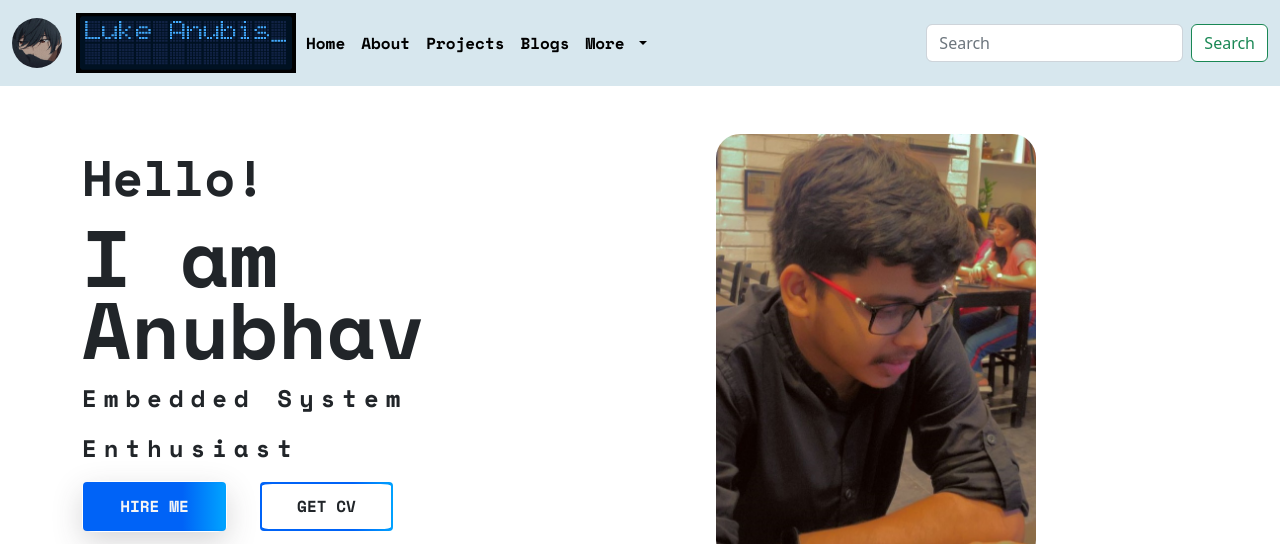
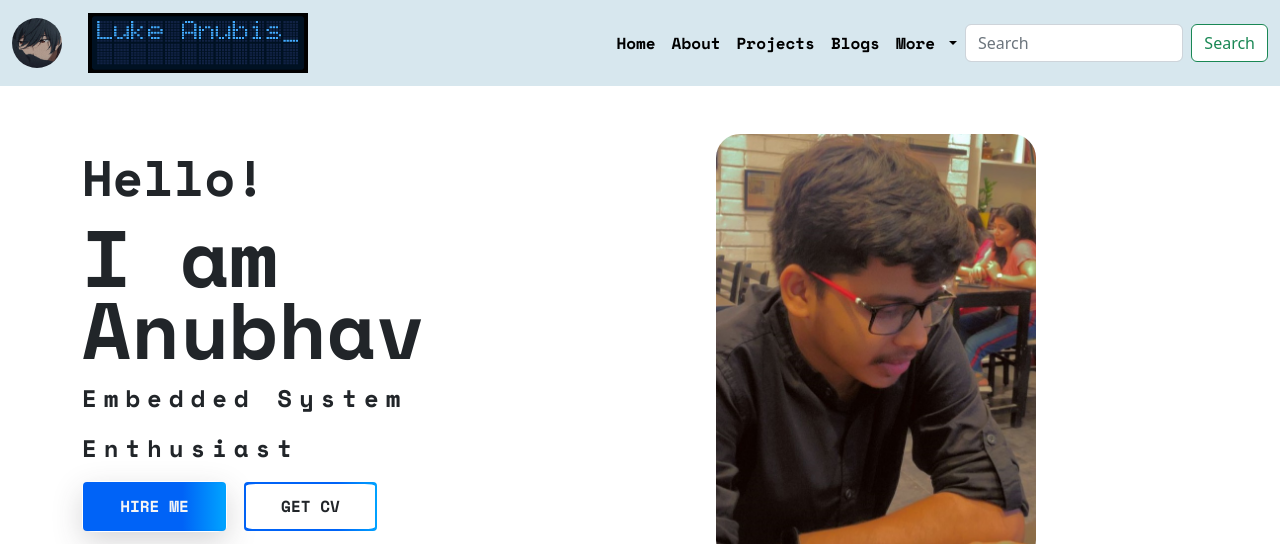
Before and after one commit to anubhav666/Portfolio, a PHP site: page / in a window 1280 px wide. Shown: the top 544 px of the page. Run offline with PHP 8.4, Linux system fonts and the light colour scheme; grey boxes are pictures that could not be loaded.

Commit message:
Removed unnecessary paddings

```diff
--- a/css/partials/_global.css
+++ b/css/partials/_global.css
@@ -11,7 +11,7 @@
 /* Buttons */
 
 .button{
-    margin:0 2rem 2rem 0;
+    margin:0 1rem 1rem 0;
     padding: .8rem 2.2rem;
     font: normal 500 16px/20px var(--monospace);
     position: relative;
--- a/css/styles.css
+++ b/css/styles.css
@@ -9,7 +9,10 @@
 
 /*start navigation*/
 .header_area .main_menu .navbar .navbar-brand .logo{
-    margin-right: 5%;
+    margin-right: 2vw;
+}
+.header_area .main_menu .navbar .navbar-brand{
+    width: 48vw;
 }
 .header_area .main_menu .navbar .nav-link{
     font-family: var(--monospace);
```
